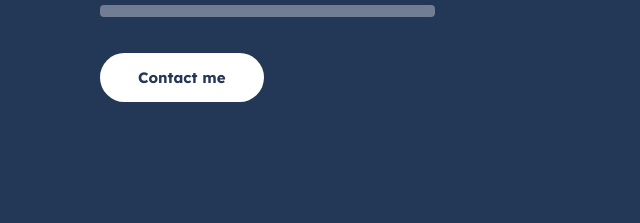
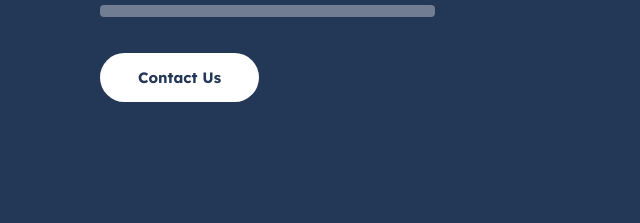
Before and after one commit to austinjames95/LauraKindron, a website: page public/index.html in a window 1280 px wide. Shown: the part 492-715 px from the top of the page, 0-640 px from the left. Drawn offline with Linux system fonts and the light colour scheme.

Commit message:
changes me to us

```diff
--- a/public/index.html
+++ b/public/index.html
@@ -29,7 +29,7 @@
       <h1>Bringing Out The Brillance</h1>
       <div class="bar light w90"></div>
       <div class="bar light w60"></div>
-      <div class="btn">Contact me</div>
+      <div class="btn">Contact Us</div>
     </div>
     <div class="img-ph on-dark">HERO IMAGE</div>
   </div>
```
